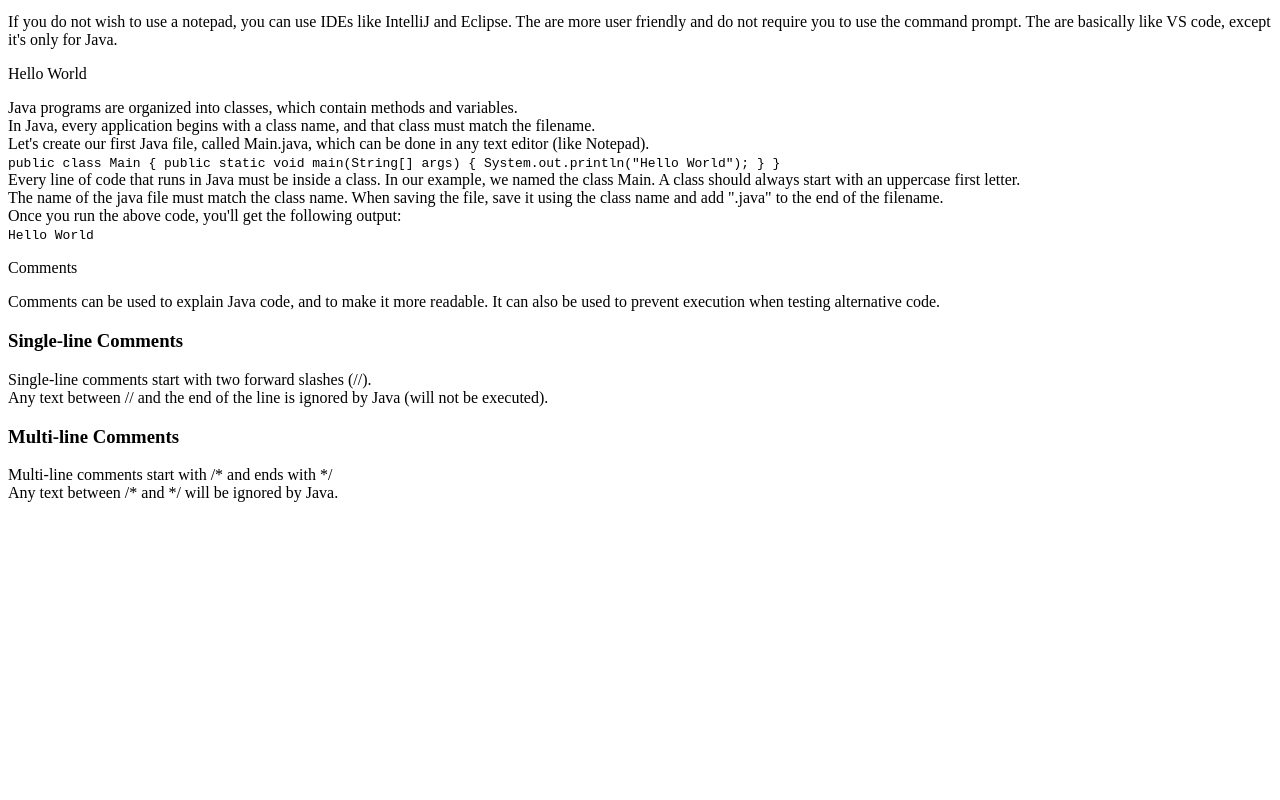
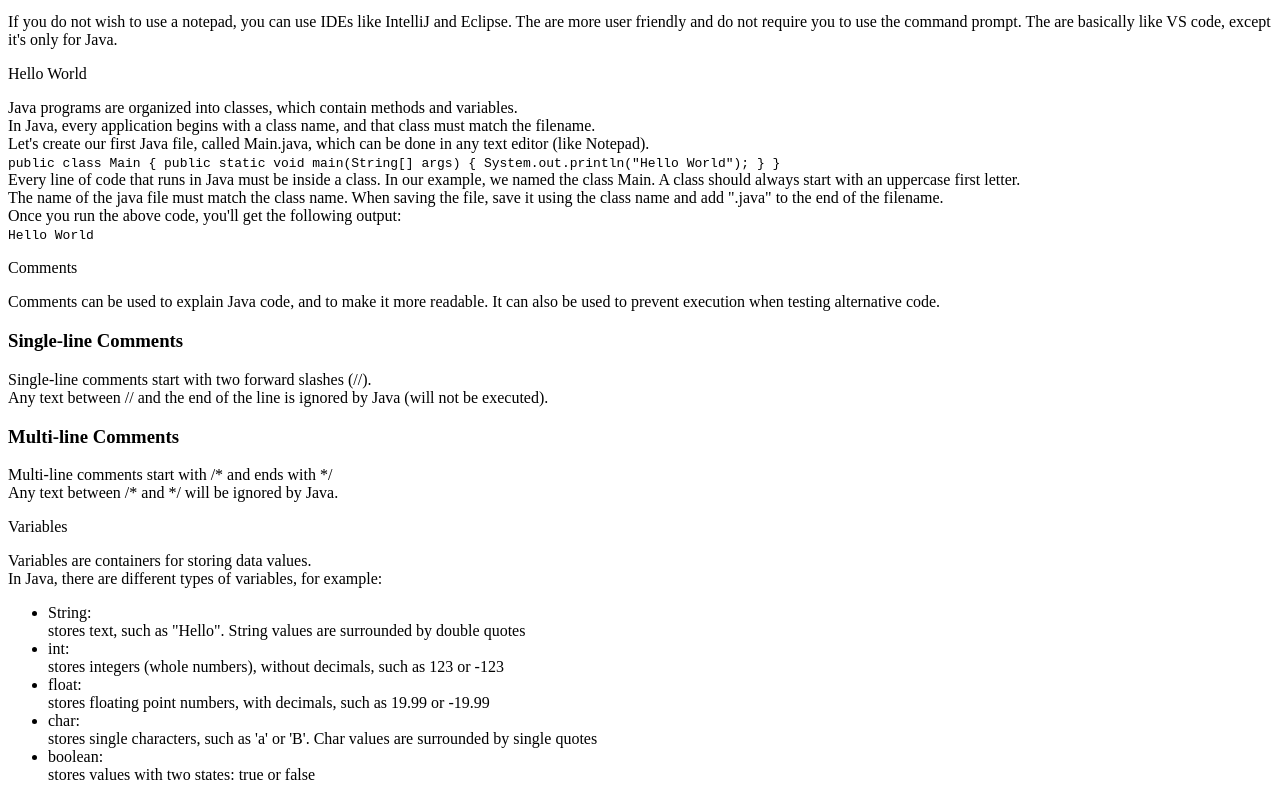
Before and after one commit to Aishi-Jain/Java-Technical-Documentation-Page, a plain HTML site: page index.html in a window 1280 px wide. Shown: the part 5265-6065 px from the top of the page. Before the commit the page ends 5783 px from the top, so only its background shows below. Drawn offline with Linux system fonts and the light colour scheme.

Commit message:
Variables

```diff
--- a/index.html
+++ b/index.html
@@ -30,63 +30,78 @@
             <header>Why Use Java?</header>
             <article>
                 <ul>
-                    <li>Platform Independence:
+                    <li>
+                        Platform Independence:
                         <br>
                         Java code can run on any device or platform that supports Java Virtual Machine (JVM).
                     </li>
-                    <li>Object-Oriented:
+                    <li>
+                        Object-Oriented:
                         <br>
                         Java's object-oriented nature promotes code reusability and modularity.
                     </li>
-                    <li>Large Ecosystem:
+                    <li>
+                        Large Ecosystem:
                         <br>
                         Java has a vast ecosystem of libraries, frameworks, and tools for various applications.
                     </li>
-                    <li>Strong Community Support:
+                    <li>
+                        Strong Community Support:
                         <br>
                         Java has a large and active community, providing resources, tutorials, and assistance.
                     </li>
-                    <li>Robustness and Reliability:
+                    <li>
+                        Robustness and Reliability:
                         <br>
                         Java's strong typing and exception handling make it robust and reliable.
                     </li>
-                    <li>Security Features:
+                    <li>
+                        Security Features:
                         <br>
                         Java includes built-in security features like sandboxing and bytecode verification.
                     </li>
-                    <li>Performance:
+                    <li>
+                        Performance:
                         <br>
                         With modern JVM implementations, Java offers high performance for a wide range of applications.
                     </li>
-                    <li>Scalability:
+                    <li>
+                        Scalability:
                         <br>
                         With modern JVM implementations, Java offers high performance for a wide range of applications.
                     </li>
-                    <li>Backward Compatibility:
+                    <li>
+                        Backward Compatibility:
                         <br>
                         Java maintains backward compatibility, ensuring that older code works with newer versions.
                     </li>
-                    <li>Enterprise Adoption:
+                    <li>
+                        Enterprise Adoption:
                         <br>
                         Java is widely adopted in the enterprise sector for its stability and support.
                     </li>
-                    <li>Multi-threading:
+                    <li>
+                        Multi-threading:
                         <br>
                         Java supports multi-threading, allowing concurrent execution of tasks for better performance.
                     </li>
-                    <li>Ease of Debugging:
+                    <li>
+                        Ease of Debugging:
                         <br>
                         Java provides robust debugging tools and error messages, making it easier to identify and fix issues.
                     </li>
-                    <li>Community-driven Evolution:
+                    <li>
+                        Community-driven Evolution:
                         <br>
                         Java evolves through community input and feedback, ensuring its relevance and modernization.
                     </li>
-                    <li>Cross-platform Development:
+                    <li>
+                        Cross-platform Development:
                         <br>
                         Write once, run anywhere (WORA) philosophy allows Java applications to be deployed across different platforms seamlessly.
                     </li>
-                    <li>Continuous Improvement:
+                    <li>
+                        Continuous Improvement:
                         <br>
                         Java regularly receives updates and improvements to address security issues and enhance performance.
                     </li>
@@ -219,6 +234,43 @@
                 </p>
             </article>
         </section>
+        <section class="main-section" id="Variables">
+            <header>Variables</header>
+            <article>
+                <p>
+                    Variables are containers for storing data values.
+                    <br>
+                    In Java, there are different types of variables, for example:
+                    <ul>
+                        <li>
+                            String:
+                            <br>
+                            stores text, such as "Hello". String values are surrounded by double quotes
+                        </li>
+                        <li>
+                            int:
+                            <br>
+                            stores integers (whole numbers), without decimals, such as 123 or -123
+                        </li>
+                        <li>
+                            float:
+                            <br>
+                            stores floating point numbers, with decimals, such as 19.99 or -19.99
+                        </li>
+                        <li>
+                            char:
+                            <br>
+                            stores single characters, such as 'a' or 'B'. Char values are surrounded by single quotes
+                        </li>
+                        <li>
+                            boolean:
+                            <br>
+                            stores values with two states: true or false
+                        </li>
+                    </ul>
+                </p>
+            </article>
+        </section>
     </main>
 </body>
 </html>
```
